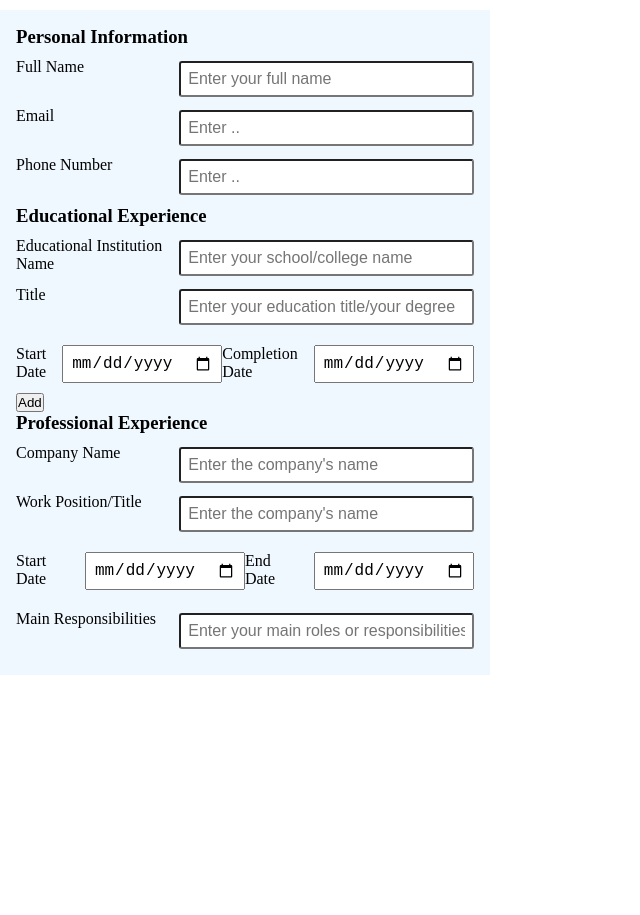
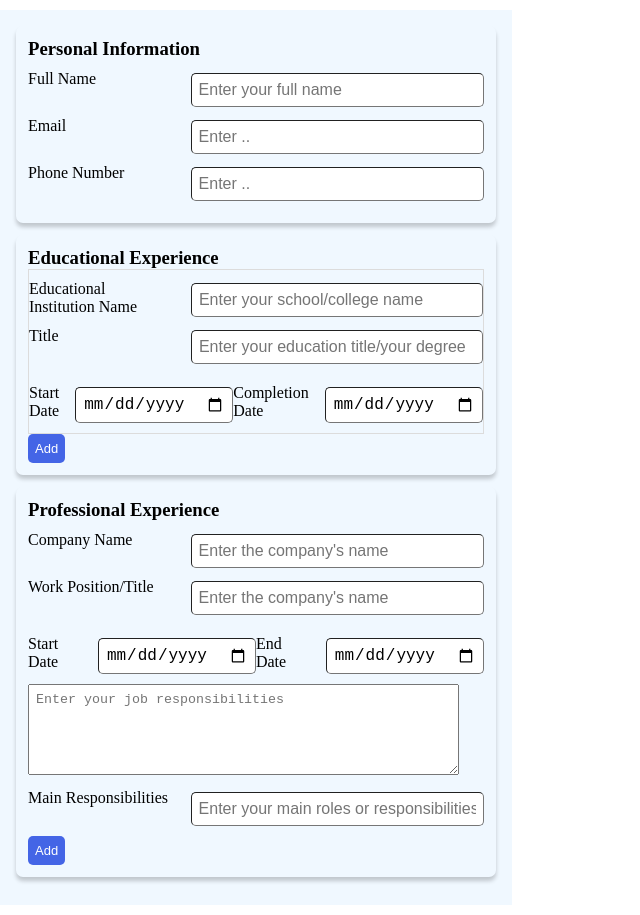
Before and after one commit to monajstha/cv-application, a React (Vite) app: page / in a window 1280 px wide. Shown: the whole page, without its empty margins (0-640 px from the left). Before the commit the page ends 800 px from the top, so only its background shows below. Built offline with nearby package versions, Linux system fonts and the light colour scheme.

Commit message:
add: add section input

```diff
--- a/src/App.css
+++ b/src/App.css
@@ -7,3 +7,33 @@
 .appContainer {
   /* padding: 36px; */
 }
+
+input {
+  width: 100%;
+  padding: 7px;
+  border-radius: 5px;
+  border-width: 0.5px;
+  font-size: 1rem;
+  margin-top: 3px;
+}
+
+button {
+  padding: 7px;
+  border-radius: 5px;
+  border: none;
+  background-color: rgb(68, 101, 230);
+  color: white;
+  font-weight: 300;
+  font-size: small;
+}
+
+section {
+  box-shadow: 0px 4px 4px rgba(0, 0, 0, 0.2);
+  padding: 12px;
+  margin-bottom: 12px;
+  border-radius: 7px;
+}
+
+.sectionedInputWrapper {
+  border: 1px solid gainsboro;
+}
--- a/src/components/CV_Form/CvForm.jsx
+++ b/src/components/CV_Form/CvForm.jsx
@@ -2,7 +2,8 @@ import React, { useState } from "react";
 import EducationalInfo from "../EducationalInfo/EducationalInfo";
 import TextInput from "../TextInput/TextInput";
 import "./CvForm.css";
-import { educationalData } from "../../helpers/constants";
+import { educationalData, professionalData } from "../../helpers/constants";
+import ProfessionalInfo from "../ProfessionalInfo/ProfessionalInfo";
 
 export default function CvForm({
   data,
@@ -53,9 +54,7 @@ export default function CvForm({
       <section key={"educationalInfo"}>
         <h3>Educational Experience</h3>
 
-        {data?.educationalInfo?.map((item, index) => {
-          console.log("++++++", { index });
-          return (
+        {data?.educationalInfo?.map((item, index) => (
           <div>
             <EducationalInfo
               key={item?.id}
@@ -65,6 +64,7 @@ export default function CvForm({
             />
             {index > 0 && (
               <button
+                className="removeSectionBtn"
                 key={index}
                 onClick={() =>
                   handleRemoveInputSection("educationalInfo", item?.id)
@@ -74,11 +74,9 @@ export default function CvForm({
               </button>
             )}
           </div>
-          );
-        })}
-      </section>
-
+        ))}
         <button
+          className="addSectionBtn"
           onClick={() =>
             handleAddInputSection("educationalInfo", {
               id: new Date(),
@@ -88,77 +86,42 @@ export default function CvForm({
         >
           Add
         </button>
-
-      {/* {data?.educationalInfo.length > 1 && (
-        <button onClick={() => handleRemoveInputSection("educationalInfo")}>
-          Remove
-        </button>
-      )} */}
+      </section>
 
       <section key={"professionalInfo"}>
         <h3>Professional Experience</h3>
-        <TextInput
-          id="company_name"
-          label={"Company Name"}
-          type="text"
-          placeholder="Enter the company's name"
-          onChange={(e) =>
-            handleInput("professionalInfo", "company_name", e.target.value)
+        {data?.professionalInfo?.map((item, index) => (
+          <div>
+            <ProfessionalInfo
+              key={item?.id}
+              data={data}
+              handleInput={handleInput}
+              index={index}
+            />
+            {index > 0 && (
+              <button
+                className="removeSectionBtn"
+                key={index}
+                onClick={() =>
+                  handleRemoveInputSection("professionalInfo", item?.id)
                 }
-          value={data?.company_name}
-        />
-
-        <TextInput
-          id="job_position"
-          label={"Work Position/Title"}
-          type="text"
-          placeholder="Enter the company's name"
-          onChange={(e) =>
-            handleInput("professionalInfo", "job_position", e.target.value)
+              >
+                Remove
+              </button>
+            )}
+          </div>
+        ))}
+        <button
+          className="addSectionBtn"
+          onClick={() =>
+            handleAddInputSection("professionalInfo", {
+              id: new Date(),
+              ...professionalData,
+            })
           }
-          value={data?.job_position}
-        />
-
-        <div className="rowInputs">
-          <TextInput
-            id="job_start_date"
-            className="calendar"
-            label={"Start Date"}
-            type="date"
-            placeholder="Enter the start date"
-            onChange={(e) =>
-              handleInput("professionalInfo", "job_start_date", e.target.value)
-            }
-            value={data?.job_start_date}
-          />
-
-          <TextInput
-            id="job_end_date"
-            className="calendar"
-            label={"End Date"}
-            type="date"
-            placeholder="Enter the end date"
-            onChange={(e) =>
-              handleInput("professionalInfo", "job_end_date", e.target.value)
-            }
-            value={data?.job_end_date}
-          />
-        </div>
-
-        <TextInput
-          id="job_responsibilities"
-          label={"Main Responsibilities"}
-          type="text"
-          placeholder="Enter your main roles or responsibilities"
-          onChange={(e) =>
-            handleInput(
-              "professionalInfo",
-              "job_responsibilities",
-              e.target.value
-            )
-          }
-          value={data?.job_responsibilities}
-        />
+        >
+          Add
+        </button>
       </section>
     </form>
   );
--- a/src/components/EducationalInfo/EducationalInfo.jsx
+++ b/src/components/EducationalInfo/EducationalInfo.jsx
@@ -3,7 +3,7 @@ import TextInput from "../TextInput/TextInput";
 
 export default function EducationalInfo({ data, handleInput, index = 0 }) {
   return (
-    <>
+    <div className="sectionedInputWrapper">
       <TextInput
         id="school_name"
         label={"Educational Institution Name"}
@@ -66,6 +66,6 @@ export default function EducationalInfo({ data, handleInput, index = 0 }) {
           value={data?.educationalInfo[index]?.education_completion_date}
         />
       </div>
-    </>
+    </div>
   );
 }
--- /dev/null
+++ b/src/components/ProfessionalInfo/ProfessionalInfo.jsx
@@ -0,0 +1,98 @@
+import React from "react";
+import TextInput from "../TextInput/TextInput";
+import "./professionalInfo.css";
+
+export default function ProfessionalInfo({ data, handleInput, index = 0 }) {
+  return (
+    <>
+      <TextInput
+        id="company_name"
+        label={"Company Name"}
+        type="text"
+        placeholder="Enter the company's name"
+        onChange={(e) =>
+          handleInput("professionalInfo", "company_name", e.target.value, index)
+        }
+        value={data?.professionalInfo[index]?.company_name}
+      />
+
+      <TextInput
+        id="job_position"
+        label={"Work Position/Title"}
+        type="text"
+        placeholder="Enter the company's name"
+        onChange={(e) =>
+          handleInput("professionalInfo", "job_position", e.target.value, index)
+        }
+        value={data?.professionalInfo[index]?.job_position}
+      />
+
+      <div className="rowInputs">
+        <TextInput
+          id="job_start_date"
+          className="calendar"
+          label={"Start Date"}
+          type="date"
+          placeholder="Enter the start date"
+          onChange={(e) =>
+            handleInput(
+              "professionalInfo",
+              "job_start_date",
+              e.target.value,
+              index
+            )
+          }
+          value={data?.professionalInfo[index]?.job_start_date}
+        />
+
+        <TextInput
+          id="job_end_date"
+          className="calendar"
+          label={"End Date"}
+          type="date"
+          placeholder="Enter the end date"
+          onChange={(e) =>
+            handleInput(
+              "professionalInfo",
+              "job_end_date",
+              e.target.value,
+              index
+            )
+          }
+          value={data?.professionalInfo[index]?.job_end_date}
+        />
+      </div>
+
+      <label htmlFor="job_responsibilities"></label>
+      <textarea
+        id="job_responsibilities"
+        rows={5}
+        cols={50}
+        placeholder="Enter your job responsibilities"
+        onChange={(e) =>
+          handleInput(
+            "professionalInfo",
+            "job_responsibilities",
+            e.target.value,
+            index
+          )
+        }
+      />
+      <TextInput
+        id="job_responsibilities"
+        label={"Main Responsibilities"}
+        type="text"
+        placeholder="Enter your main roles or responsibilities"
+        onChange={(e) =>
+          handleInput(
+            "professionalInfo",
+            "job_responsibilities",
+            e.target.value,
+            index
+          )
+        }
+        value={data?.professionalInfo[index]?.job_responsibilities}
+      />
+    </>
+  );
+}
--- /dev/null
+++ b/src/components/ProfessionalInfo/professionalInfo.css
@@ -0,0 +1,3 @@
+textarea {
+  padding: 7px;
+}
--- a/src/components/TextInput/textInput.css
+++ b/src/components/TextInput/textInput.css
@@ -9,11 +9,3 @@
 .label {
   /* align-self: flex-start; */
 }
-
-.textInput {
-  width: 100%;
-  padding: 7px;
-  border-radius: 3px;
-  font-size: 1rem;
-  margin-top: 3px;
-}
```
Lines whose indentation alone changed are shown as unchanged.
